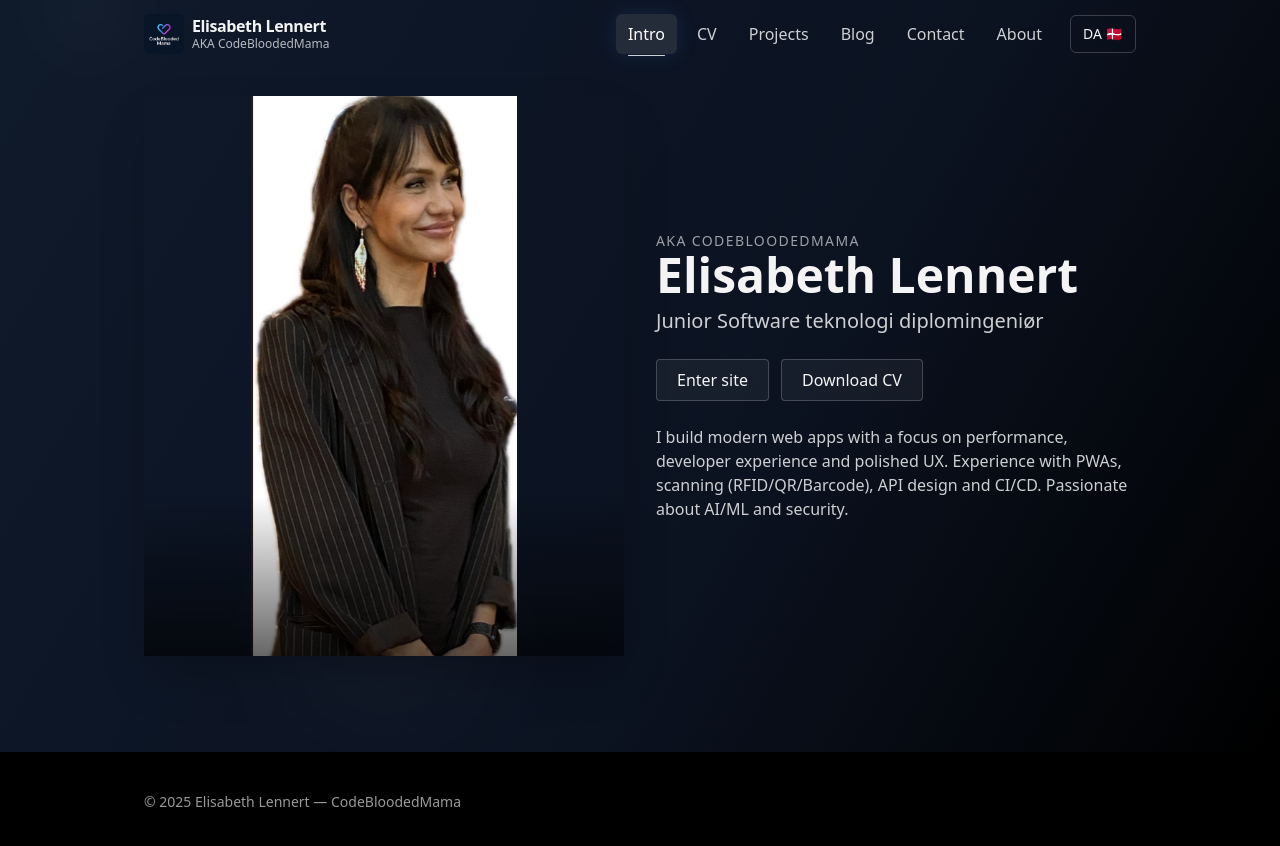
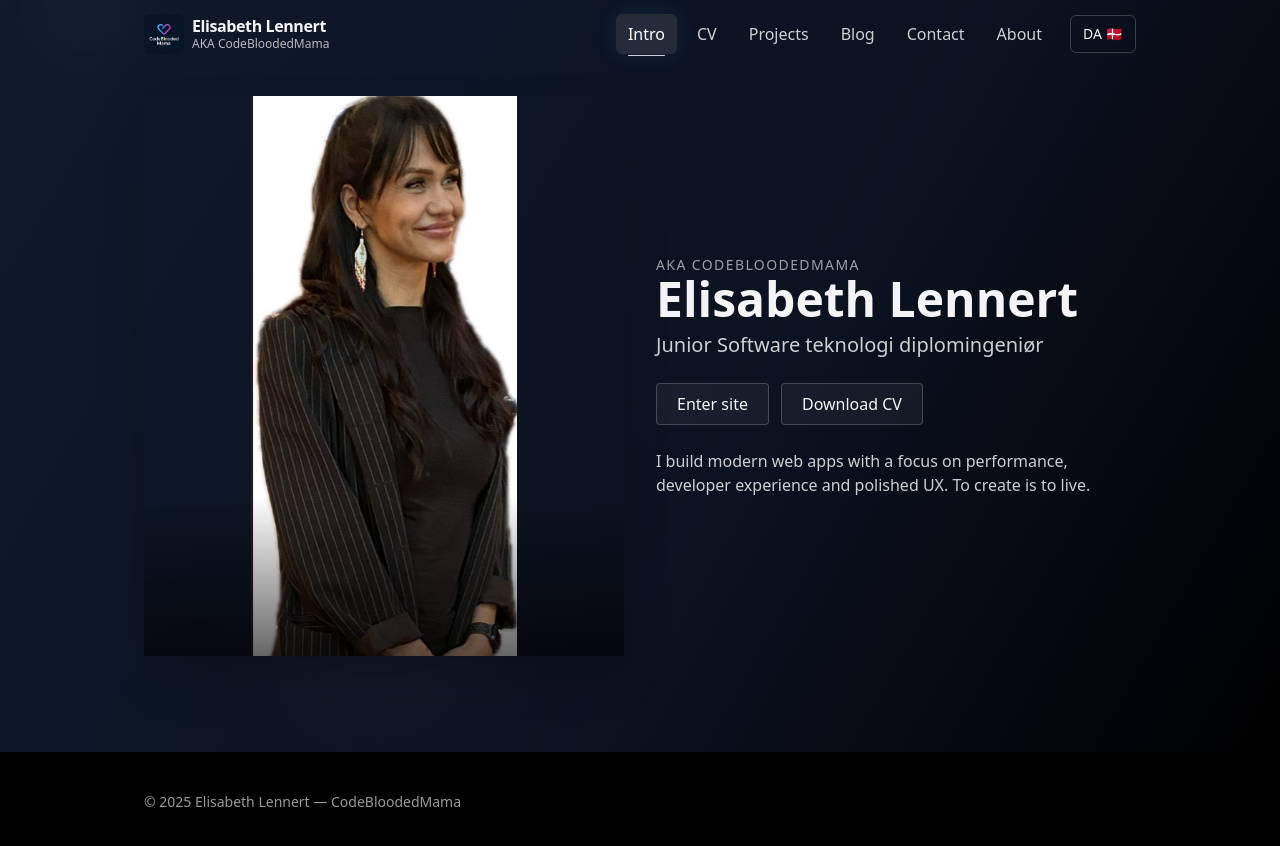
Before and after one commit to CodeBloodedMama/CodeBloodedMamaPortfolio, a Next.js app: page / in a window 1280 px wide. Shown: the top 846 px of the page. Built offline with nearby package versions, Linux system fonts and the light colour scheme.

Commit message:
Update HeroLanding component: simplify intro text for Danish and English versions.

```diff
--- a/components/HeroLanding.tsx
+++ b/components/HeroLanding.tsx
@@ -13,14 +13,14 @@ export default function HeroLanding({ name, title, intro }: { name: string; titl
       enter: "Gå til CV",
       download: "Download CV",
       intro:
-        "Jeg bygger moderne webapps med fokus på performance, udvikleroplevelse og en lækker brugeroplevelse. Erfaring med PWA, scanning (RFID/QR/Barcode), API-design og CI/CD. Jeg brænder for AI/ML og IT-sikkerhed.",
+        "Jeg bygger moderne webapps med fokus på performance, udvikleroplevelse og en lækker brugeroplevelse. To create is to live.",
     },
     en: {
       aka: "aka CodeBloodedMama",
       enter: "Enter site",
       download: "Download CV",
       intro:
-        "I build modern web apps with a focus on performance, developer experience and polished UX. Experience with PWAs, scanning (RFID/QR/Barcode), API design and CI/CD. Passionate about AI/ML and security.",
+        "I build modern web apps with a focus on performance, developer experience and polished UX. To create is to live.",
     },
   }[lang];
 
```
